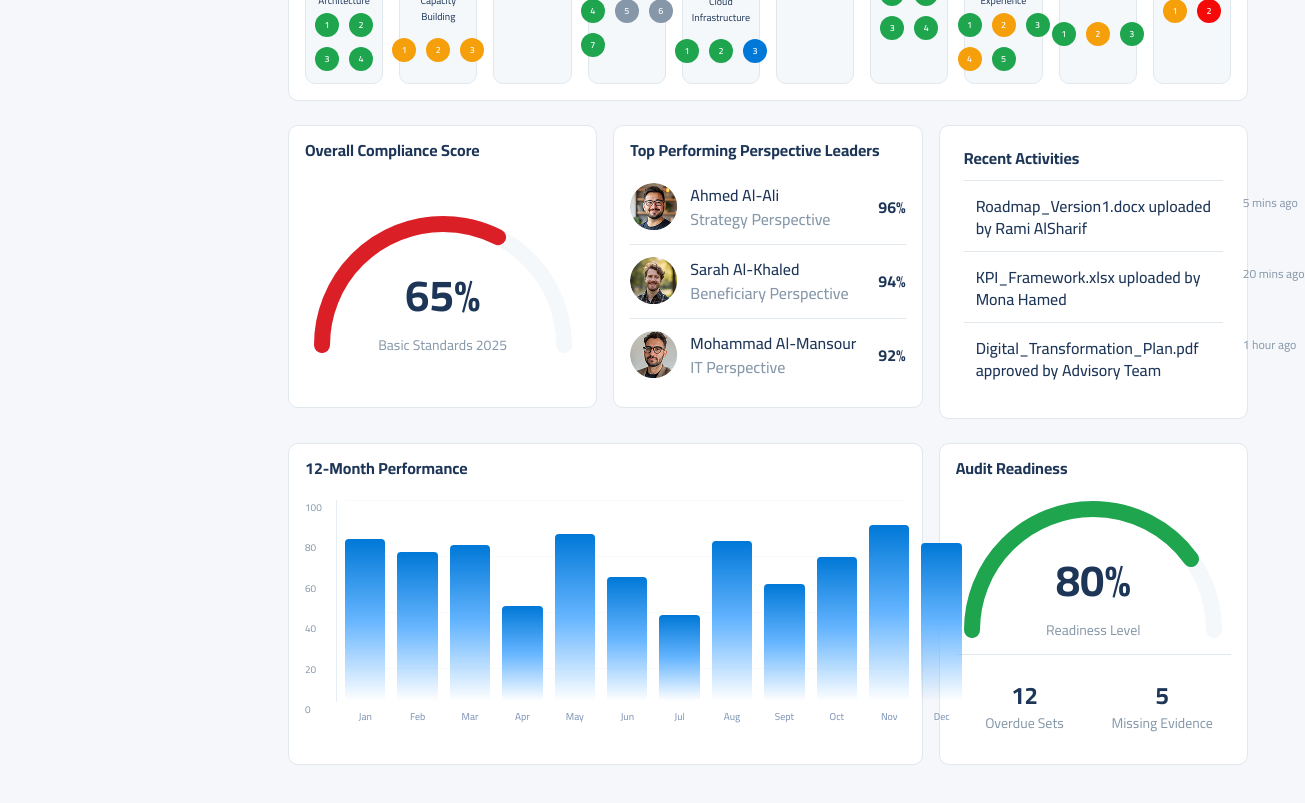
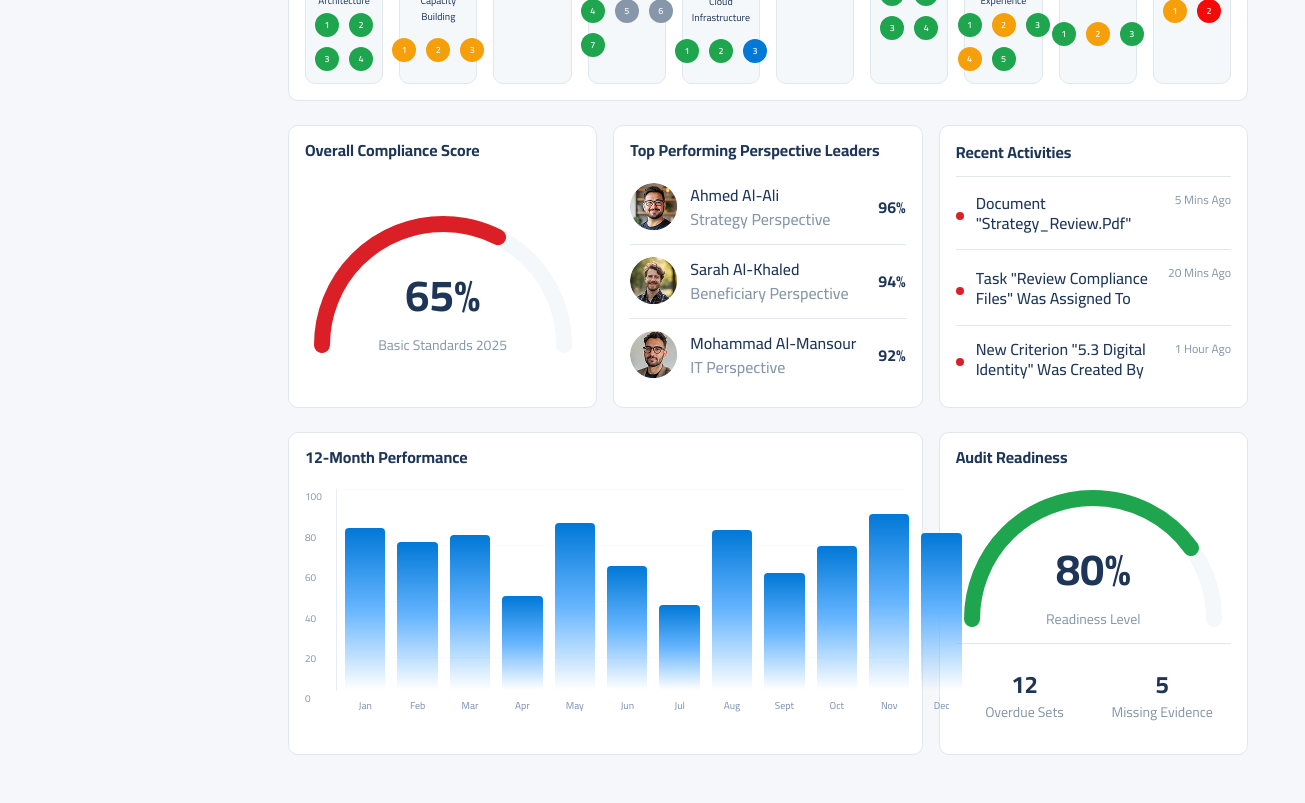
Before and after one commit to waqasshaukat/tahwul-task, a Next.js app: page / in a window 1280 px wide. Shown: the part 800-1603 px from the top of the page, 1305 px wide, since content can reach past the window. Built offline with nearby package versions, Linux system fonts and the light colour scheme.

Commit message:
Recent Activities section modification

```diff
--- a/src/components/ActivityList.tsx
+++ b/src/components/ActivityList.tsx
@@ -17,23 +17,25 @@ type Props = {
 
 export default function ActivityList({ title, items }: Props) {
   return (
-    <div className="h-[294px] w-full rounded-[10px] border border-[#E0E8ED] bg-white p-[24px]">
-      <h3 className="text-[16px] font-bold leading-4 text-[#1D3557]">
+    <div className="flex h-[283.45px] w-full flex-col rounded-[10px] border border-[#E0E8ED] bg-white px-4 pt-4 pb-4">
+      <h3 className="text-[16px] font-bold leading-5 text-[#1D3557]">
         {title}
       </h3>
-      <div className="mt-[14px] border-t border-[#E0E8ED] divide-y divide-[#E0E8ED]">
+      <div className="mt-[14px] grid flex-1 grid-rows-[72px_76px_1fr] border-t border-[#E0E8ED] divide-y divide-[#E0E8ED] overflow-hidden">
         {items.map((item) => (
           <div
             key={item.title}
-            className="flex items-start justify-between gap-3 pb-3 pt-[14px] text-sm"
+            className="flex h-full items-center justify-between gap-3 py-3 text-sm"
           >
-            <span className={`mt-1 h-1.5 w-1.5 rounded-full ${badgeMap[item.type]}`} />
+            <span
+              className={`mt-[6px] h-2 w-2 rounded-full ${badgeMap[item.type]}`}
+            />
             <div className="flex-1">
-              <p className="h-[44px] w-[244px] text-[16px] font-medium leading-[22px] text-[#1D3557]">
+              <p className="max-h-[40px] overflow-hidden text-[16px] font-medium leading-[20px] text-[#1D3557]">
                 {item.title}
               </p>
             </div>
-            <span className="ml-[11px] w-[64px] whitespace-nowrap text-right text-[12px] font-normal leading-[16px] text-[#8597A8]">
+            <span className="ml-[6px] self-start pt-[2px] whitespace-nowrap text-right text-[12px] font-normal leading-[18px] text-[#8597A8]">
               {item.time}
             </span>
           </div>
--- a/src/data/mock.ts
+++ b/src/data/mock.ts
@@ -352,18 +352,18 @@ export const activities: {
   type: "doc" | "task" | "alert";
 }[] = [
   {
-      title: "Roadmap_Version1.docx uploaded by Rami AlSharif",
-      time: "5 mins ago",
+    title: 'Document "Strategy_Review.Pdf" Was Uploaded By Ahmed Khaled',
+    time: "5 Mins Ago",
     type: "doc",
   },
   {
-      title: "KPI_Framework.xlsx uploaded by Mona Hamed",
-      time: "20 mins ago",
+    title: 'Task "Review Compliance Files" Was Assigned To Mona Hamed',
+    time: "20 Mins Ago",
     type: "task",
   },
   {
-      title: "Digital_Transformation_Plan.pdf approved by Advisory Team",
-      time: "1 hour ago",
+    title: 'New Criterion "5.3 Digital Identity" Was Created By Admin',
+    time: "1 Hour Ago",
     type: "alert",
   },
 ];
```
Lines whose indentation alone changed are shown as unchanged.
